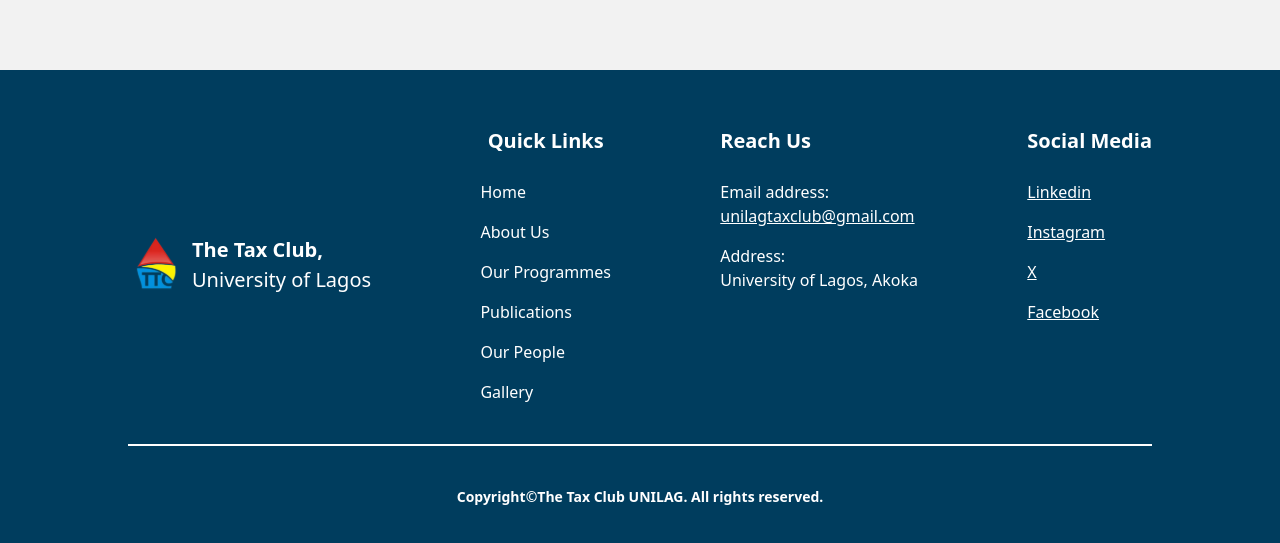
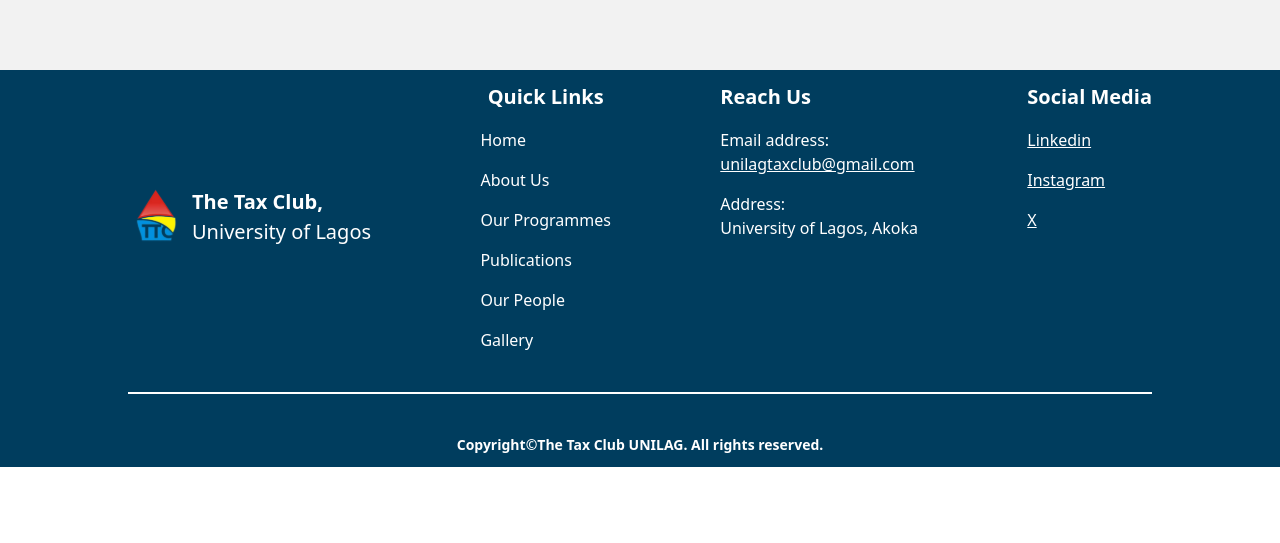
Before and after one commit to unilagtaxclub/TheTaxClub, a React (Vite) app: page /about in a window 1280 px wide. Shown: the part 4266-4809 px from the top of the page. After the commit the page ends 4733 px from the top, so only its background shows below. Built offline with nearby package versions, Linux system fonts and the light colour scheme.

Commit message:
final fix.

```diff
--- a/src/component/defaults/Footer.tsx
+++ b/src/component/defaults/Footer.tsx
@@ -51,7 +51,7 @@
           <div className="bg-[rgba(0,0,0,0.6)] absolute w-[100%] lg:h-[400px] h-[328px] top-0"></div>
         </div>
       )}
-      <div className="mt-10 text-[#fff] lg:w-[80vw] w-[90vw] mx-auto lg:py-14 py-6">
+      <div className="mt-10 text-[#fff] lg:w-[80vw] w-[90vw] mx-auto lg:py-3 py-6">
         <div className="flex lg:flex-row flex-col justify-between">
           <div className="flex space-x-1 items-center lg:mx-0 -mx-3">
             <Logo />
@@ -62,7 +62,7 @@
           </div>
           <div className="space-y-6 flex flex-col lg:items-center mt-10 lg:mt-0">
             <h2 className="text-[20px] font-semibold">Quick Links</h2>
-            <div className="space-y-4 flex flex-col">
+            <div className="space-y-4 flex flex-col -mt-2">
               <NavLink to="/">Home</NavLink>
               <NavLink to="/about">About Us</NavLink>
               <NavLink to="/our-people">Our Programmes</NavLink>
@@ -75,7 +75,7 @@
           <div className="space-y-6 flex flex-col mt-10 lg:mt-0">
             <h2 className="text-[20px] font-semibold">Reach Us</h2>
             <div className="space-y-4">
-              <div className="flex flex-col">
+              <div className="flex flex-col -mt-2">
                 <span>Email address:</span>
                 <a href="mailto:unilagtaxclub@gmail.com" className="underline">
                   unilagtaxclub@gmail.com
@@ -90,7 +90,7 @@
 
           <div className="space-y-6 flex flex-col mt-10 lg:mt-0">
             <h2 className="text-[20px] font-semibold">Social Media</h2>
-            <div className="space-y-4 flex flex-col">
+            <div className="space-y-4 flex flex-col -mt-2">
               <a
                 href="https://www.linkedin.com/company/thetaxclub/"
                 target="_blank"
@@ -112,7 +112,6 @@
               >
                 X
               </a>
-              <span className="underline">Facebook</span>
             </div>
           </div>
         </div>
--- a/src/component/sections/Hero.tsx
+++ b/src/component/sections/Hero.tsx
@@ -60,7 +60,7 @@
 
         <div className="lg:w-[80vw] w-[90vw] mx-auto mt-6 lg:mt-[20vh] z-20">
           <motion.h2
-            className="text-[#DFBD00] font-semibold"
+            className="lg:text-[#DFBD00] text-[#00689e] font-semibold"
             custom={0}
             variants={contentVariants}
             initial="hidden"
--- a/src/pages/programmes/mm/index.tsx
+++ b/src/pages/programmes/mm/index.tsx
@@ -27,19 +27,19 @@
               <img
                 src="/assets/programme-imgs/mm-one.png"
                 alt="img"
-                className="w-[100%] lg:h-[569px] h-[370px] rounded-3xl object-cover"
+                className="w-[100%] lg:h-[569px] h-[300px] rounded-3xl lg:object-cover"
               />
             </div>
             <div className="lg:w-[50%] w-[100%] flex flex-col lg:mt-0 mt-6 justify-between">
               <img
                 src="/assets/programme-imgs/mm-two.png"
                 alt="img"
-                className="w-[100%] lg:h-[273px] h-[370px] object-cover rounded-3xl"
+                className="w-[100%] lg:h-[273px] h-[300px] lg:object-cover rounded-3xl"
               />
               <img
                 src="/assets/programme-imgs/mm-three.png"
                 alt="img"
-                className="w-[100%] lg:h-[273px] h-[370px] object-cover lg:mt-0 mt-6 rounded-3xl"
+                className="w-[100%] lg:h-[273px] h-[300px] lg:object-cover lg:mt-0 mt-6 rounded-3xl"
               />
             </div>
           </div>
```
